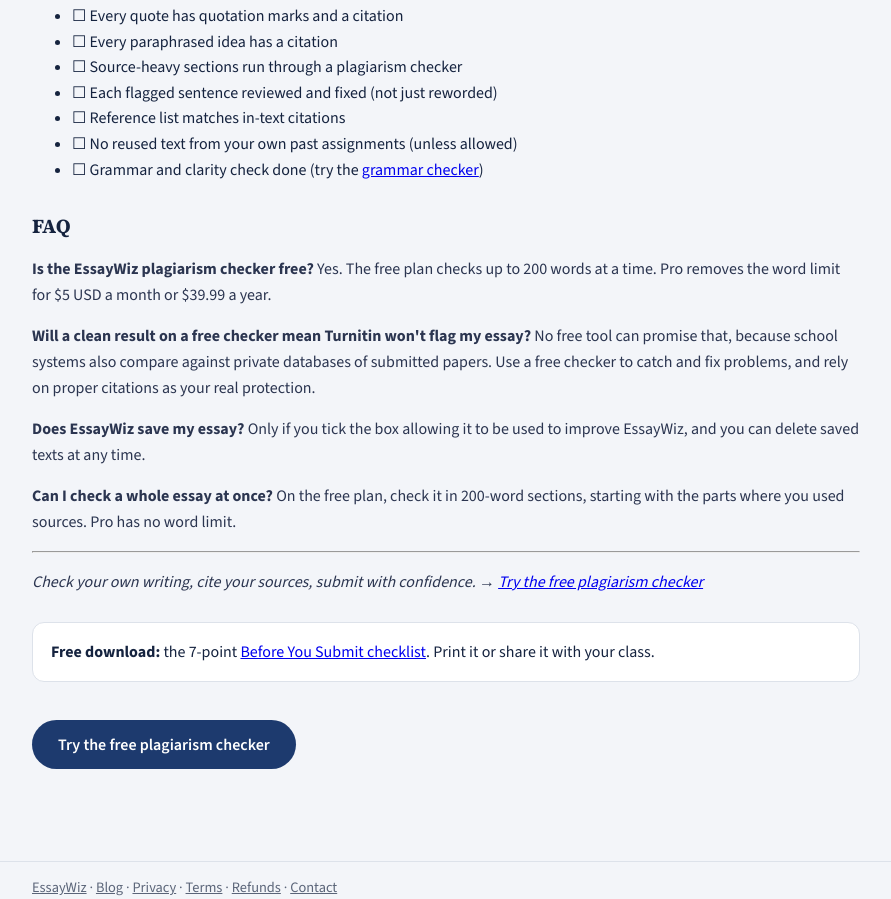
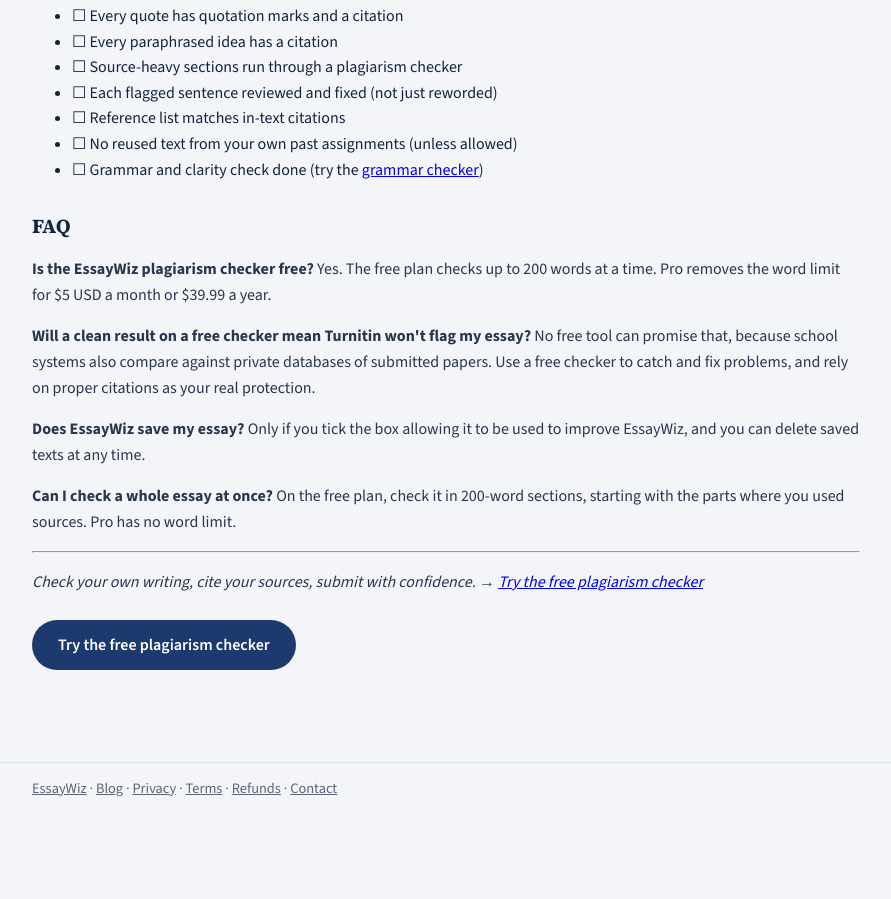
Before and after one commit to arushdeora/second-read, a website: page blog/check-essay-for-plagiarism-before-submitting/index.html in a window 1280 px wide. Shown: the part 2769-3668 px from the top of the page, without its empty margins (194-1085 px from the left). After the commit the page ends 3569 px from the top, so only its background shows below. Drawn offline with nearby package versions, Linux system fonts and the light colour scheme.

Commit message:
Blog post: remove checklist link

```diff
--- a/blog/check-essay-for-plagiarism-before-submitting/index.html
+++ b/blog/check-essay-for-plagiarism-before-submitting/index.html
@@ -151,7 +151,6 @@
 On the free plan, check it in 200-word sections, starting with the parts where you used sources. Pro has no word limit.</p>
 <hr />
 <p><em>Check your own writing, cite your sources, submit with confidence. → <a href="/plagiarism-checker/">Try the free plagiarism checker</a></em></p>
-<div class="box"><b>Free download:</b> the 7-point <a href="/checklist/">Before You Submit checklist</a>. Print it or share it with your class.</div>
 <a class="cta" href="/#plag">Try the free plagiarism checker</a>
 </article>
 </main>
```
